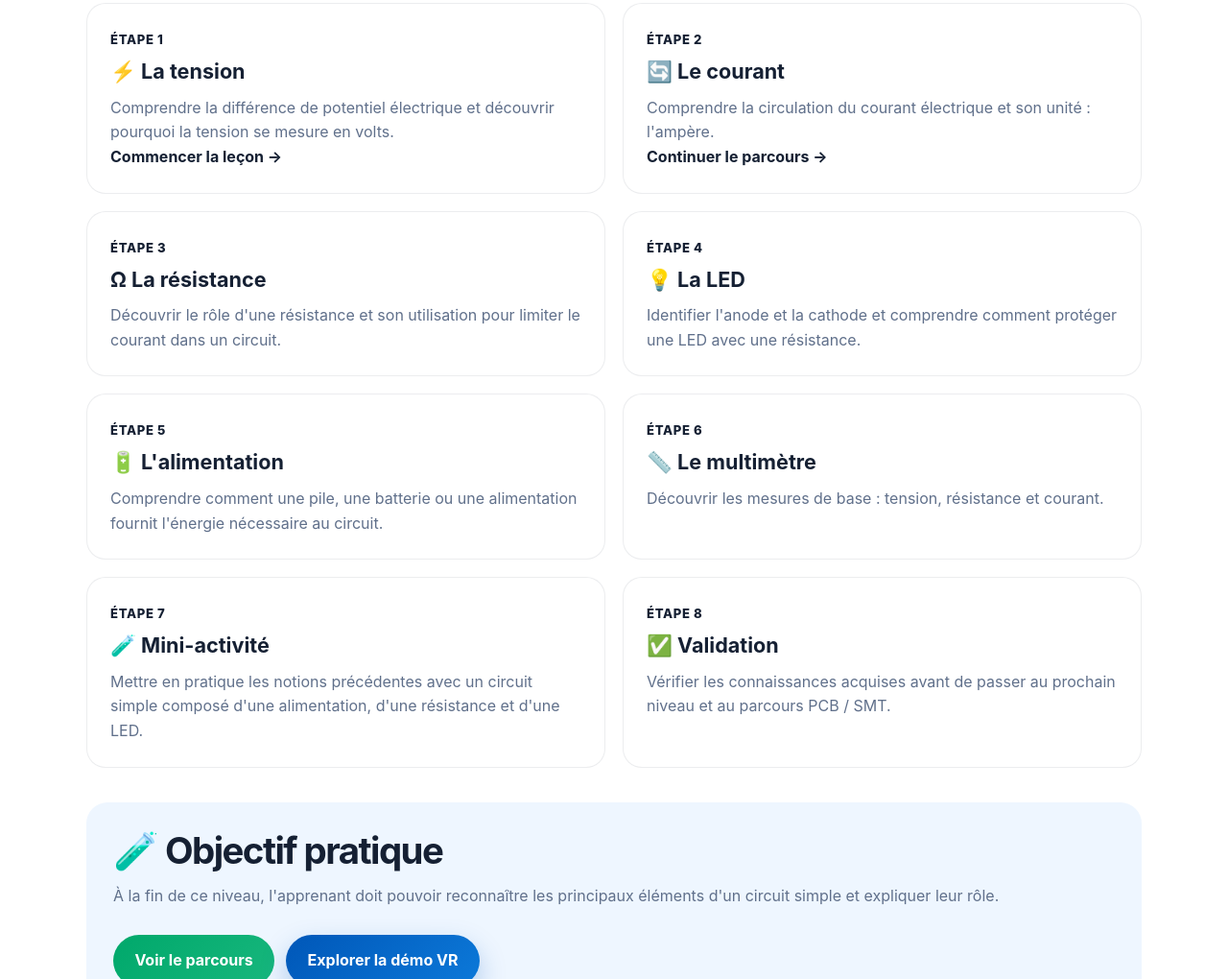
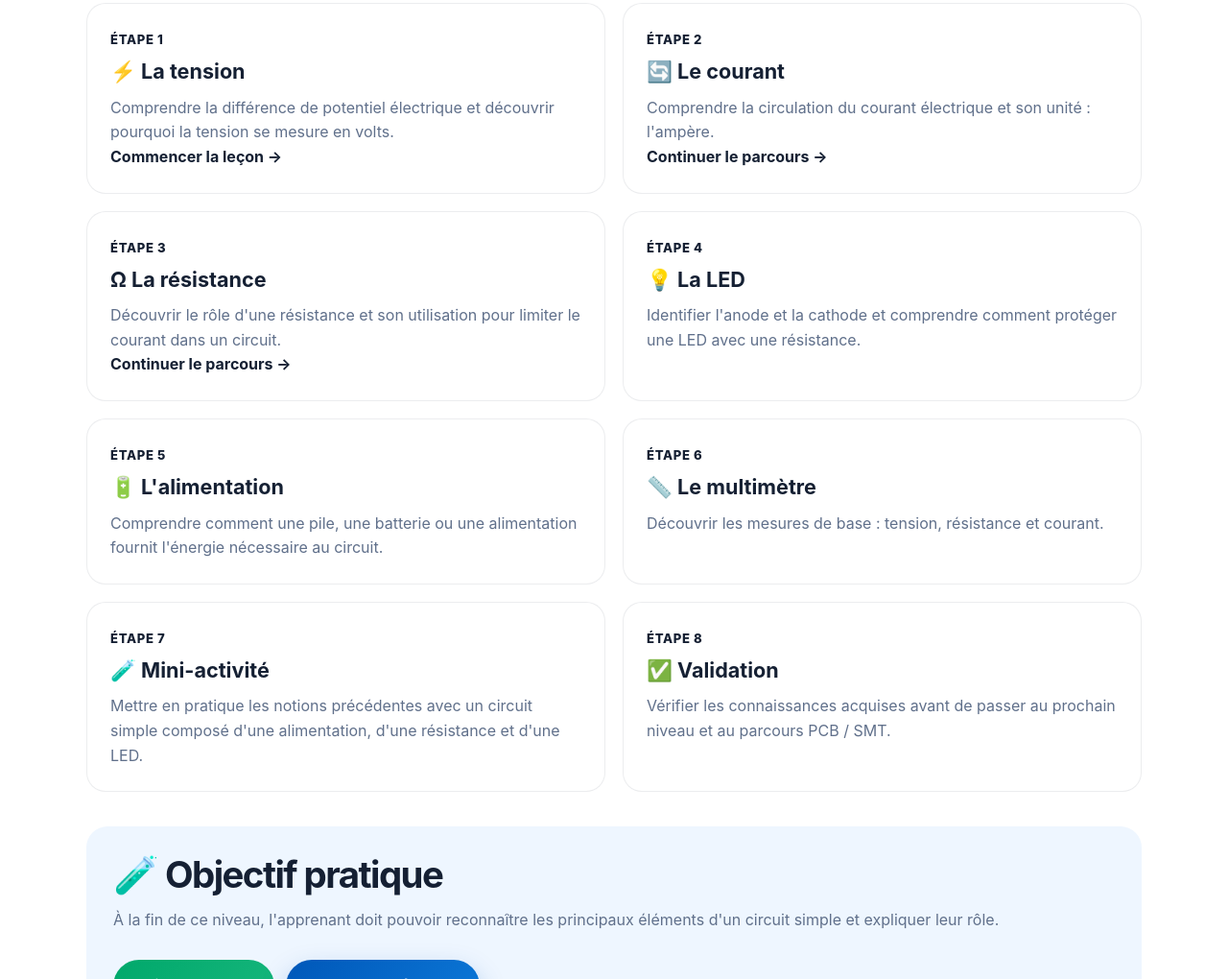
Before and after one commit to sahalabdillahi150-png/probable-drone-energy, a plain HTML site: page cours/electronique/index.html in a window 1280 px wide. Shown: the part 698-1718 px from the top of the page at 96% size. Drawn offline with Linux system fonts and the light colour scheme.

Commit message:
Lien du parcours vers la lecon sur la resistance

```diff
--- a/cours/electronique/index.html
+++ b/cours/electronique/index.html
@@ -212,14 +212,16 @@
   <strong>Continuer le parcours →</strong>
 </a>
 
-          <article class="lesson-card">
+         <a href="lecons/03-resistance.html"
+   class="lesson-card lesson-card-link">
   <span class="lesson-number">Étape 3</span>
   <h3>Ω La résistance</h3>
   <p>
     Découvrir le rôle d'une résistance et son utilisation pour
     limiter le courant dans un circuit.
   </p>
-          </article>
+  <strong>Continuer le parcours →</strong>
+</a>
 
           <article class="lesson-card">
             <span class="lesson-number">Étape 4</span>
```
Lines whose indentation alone changed are shown as unchanged.
